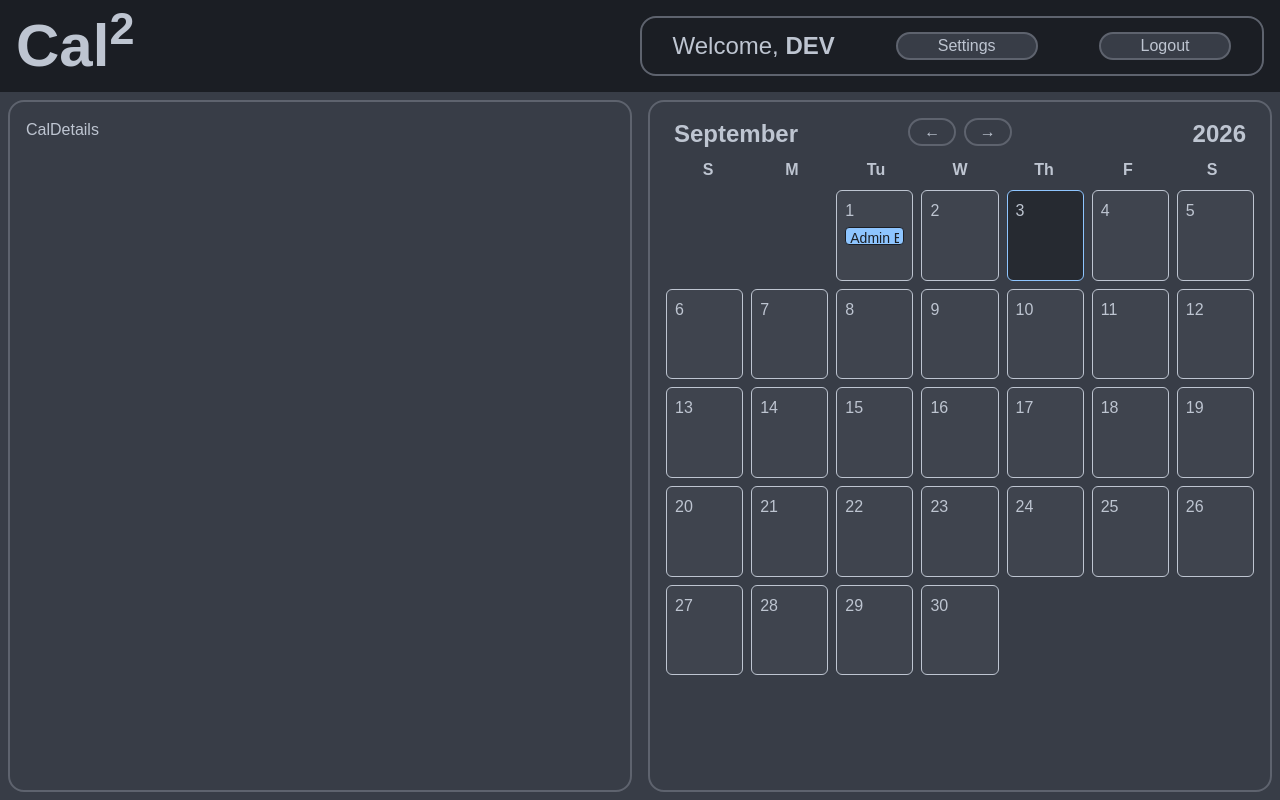
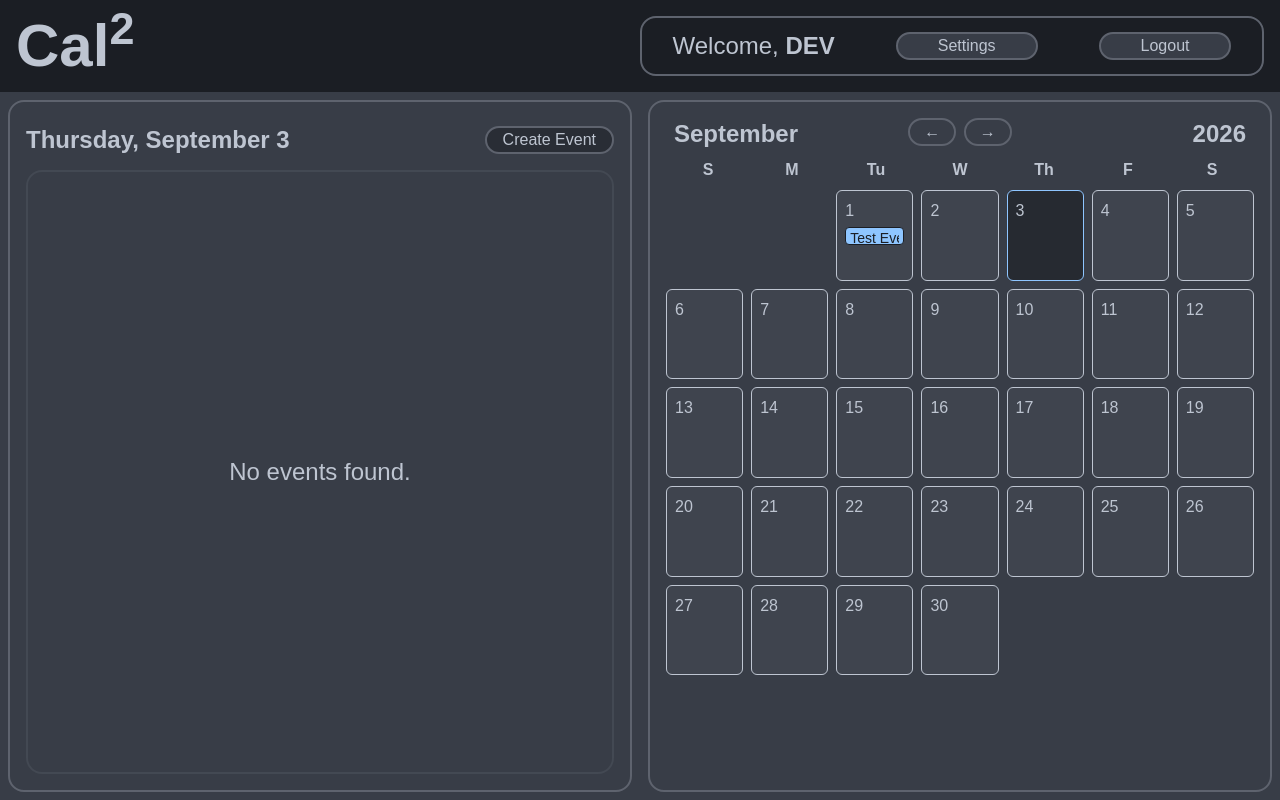
Before and after one commit to Thrivent-ETS-Cohort-2026/cmillett-calendar, a React (Vite) app: page / in a window 1280 px wide. Built offline with nearby package versions, Linux system fonts and the light colour scheme; data requests are answered from the project's data file.

Commit message:
added a basic implementation of the view events feature.

```diff
--- a/src/components/Dashboard/CalDetails.tsx
+++ b/src/components/Dashboard/CalDetails.tsx
@@ -1,10 +1,41 @@
+import { dayList, monthList } from "../../data/Data";
+import type { Days } from "../../types/DataTypes";
+import type { CalDetailsProps, EventListProps } from "../../types/PropTypes";
+import EventList from "./EventList";
 
 
-export default function CalDetails() {
+export default function CalDetails({ getSelectedDate, currentUser, userEvents }: CalDetailsProps) {
+
+
+    function findDay() {
+        const date: Date = new Date(getSelectedDate.year, getSelectedDate.month, getSelectedDate.day);
+        const dayArr: Days = dayList();
+
+        const dayOfWeek: number = date.getDay();
+        return dayArr[dayOfWeek];
+    }
+
+    const eventListProps: EventListProps = {
+        getSelectedDate: getSelectedDate,
+        currentUser: currentUser,
+        userEvents: userEvents
+    }
 
     return (
-        <section className="w-1/2 border-2 border-third rounded-2xl m-2 p-4">
-            <h1>CalDetails</h1>
+        <section className="w-1/2 flex flex-col border-2 border-third rounded-2xl m-2 p-4">
+            <header className="flex justify-between items-center mb-2">
+                <h1 className="text-2xl font-bold">
+                    {findDay()}, {monthList()[getSelectedDate.month]} {getSelectedDate.day}
+                </h1>
+
+                <button className="border-third border-2 rounded-2xl bg-prime/50 px-4 my-2 hover:bg-third">
+                    Create Event
+                </button>
+            </header>
+
+            <div className="grow border-2 border-third/30 rounded-2xl p-4">
+                <EventList {...eventListProps} />
+            </div>
         </section>
     )
 }
--- a/src/components/Dashboard/CalView.tsx
+++ b/src/components/Dashboard/CalView.tsx
@@ -1,8 +1,8 @@
 import { useState } from "react";
 import DayInfo from "./DayInfo";
 import type { CalViewProps, DayInfoProps } from "../../types/PropTypes";
-import { dayList, monthList } from "../../data/Data";
-import type { DateFormat, Months, Days } from "../../types/DataTypes";
+import { dayListShort, monthList } from "../../data/Data";
+import type { DateFormat, Months, DaysShort } from "../../types/DataTypes";
 
 
 export default function CalView({ currentDate, userEvents, getSelectedDate, setSelectedDate }: CalViewProps) {
@@ -28,7 +28,7 @@ export default function CalView({ currentDate, userEvents, getSelectedDate, setS
 
     // visual; not used for logic
     const months: Months = monthList();
-    const days: Days = dayList();
+    const days: DaysShort = dayListShort();
 
 
     function renderDays() {
--- a/src/components/Dashboard/Dashboard.tsx
+++ b/src/components/Dashboard/Dashboard.tsx
@@ -2,7 +2,7 @@ import { useEffect, useState } from "react";
 import { fetchEvents } from "../../service/EventService";
 
 import type { Event } from "../../types/ExternalTypes";
-import type { CalViewProps, DashboardProps } from "../../types/PropTypes";
+import type { CalDetailsProps, CalViewProps, DashboardProps } from "../../types/PropTypes";
 
 import CalDetails from "./CalDetails";
 import CalView from "./CalView";
@@ -17,16 +17,24 @@ export default function Dashboard({ currentUser }: DashboardProps) {
     const [currentUserEvents, setCurrentUserEvents] = useState<Event[]>([]);
     const [selectedDate, setSelectedDate] = useState<DateFormat>(currentDate);
 
-    useEffect(() => {console.log(selectedDate)}, [selectedDate])
+    useEffect(() => { console.log(selectedDate) }, [selectedDate])
 
-    useEffect(() => {(async () => {
-        const events: Event[] = await fetchEvents();
+    useEffect(() => {
+        (async () => {
+            const events: Event[] = await fetchEvents();
 
-        const findUserEvents: Event[] = events.filter((event) => event.createdBy === currentUser?.id);
+            const findUserEvents: Event[] = events.filter((event) => event.createdBy === currentUser?.id);
 
-        setCurrentUserEvents(findUserEvents);
-    })()}, [])
+            setCurrentUserEvents(findUserEvents);
+        })()
+    }, [])
 
+
+    const calDetailsProps: CalDetailsProps = {
+        getSelectedDate: selectedDate,
+        currentUser: currentUser,
+        userEvents: currentUserEvents
+    }
 
     const calViewProps: CalViewProps = {
         currentDate: currentDate,
@@ -37,7 +45,7 @@ export default function Dashboard({ currentUser }: DashboardProps) {
 
     return (
         <>
-            <CalDetails />
+            <CalDetails {...calDetailsProps} />
             <CalView {...calViewProps} />
         </>
     )
--- /dev/null
+++ b/src/components/Dashboard/EventList.tsx
@@ -0,0 +1,57 @@
+import type { Event } from "../../types/ExternalTypes";
+import type { EventListProps } from "../../types/PropTypes";
+
+
+export default function EventList({ getSelectedDate, currentUser, userEvents }: EventListProps) {
+
+    function findEvents(): Event[] {
+        let eventsFound: Event[] = [];
+
+        for (let event of userEvents) {
+            if (event.date.year === getSelectedDate.year &&
+                event.date.month === getSelectedDate.month &&
+                event.date.day === getSelectedDate.day
+            ) {
+                eventsFound.push(event);
+            }
+        }
+
+        return eventsFound;
+    }
+
+    const userEventsToday = findEvents();
+
+    function displayList() {
+        if (userEventsToday.length === 0) {
+            return (
+                <div className="flex h-full items-center justify-center">
+                    <p className="h-fit text-2xl">
+                        No events found.
+                    </p>
+                </div>
+            )
+        } else return (
+            <>
+                {userEventsToday.map((event) => {
+                    return (
+                        <button className="w-full bg-third/20 p-2 border border-blue-300 rounded flex">
+                            <div className="w-1/2 text-left">
+                                <p>{event.title}</p>
+                                <p>{event.time}</p>
+                            </div>
+                            <div className="w-1/2 overflow-scroll text-justify">
+                                <p>{event.description}</p>
+                            </div>
+                        </button>
+                    )
+                })}
+            </>
+        )
+    }
+
+    return (
+        <>
+            {displayList()}
+        </>
+    )
+}
--- a/src/data/Data.ts
+++ b/src/data/Data.ts
@@ -1,4 +1,4 @@
-import type { DateFormat, Days, Months } from "../types/DataTypes";
+import type { DateFormat, Days, DaysShort, Months } from "../types/DataTypes";
 
 export function getCurrentDate(): DateFormat {
 
@@ -33,6 +33,18 @@ export function monthList(): Months {
 
 export function dayList(): Days {
     return [
+        "Sunday",
+        "Monday",
+        "Tuesday",
+        "Wednesday",
+        "Thursday",
+        "Friday",
+        "Saturday"
+    ]
+}
+
+export function dayListShort(): DaysShort {
+    return [
         "S",
         "M",
         "Tu",
--- a/src/data/db.json
+++ b/src/data/db.json
@@ -18,9 +18,9 @@
         "month": 8,
         "day": 1
       },
-      "title": "Admin Event",
+      "title": "Test Event",
       "time": "12:00 PM",
-      "description": "Test event.",
+      "description": "This is a test event. It is a really interesting test event with lots of different tests in it. I'm not sure why, but I will be there. It is going to be a grand ol' time.",
       "location": "Minnesota",
       "createdBy": 0,
       "invitedTo": []
--- a/src/types/DataTypes.ts
+++ b/src/types/DataTypes.ts
@@ -21,6 +21,16 @@ export type Months = [
 ];
 
 export type Days = [
+    "Sunday",
+    "Monday",
+    "Tuesday",
+    "Wednesday",
+    "Thursday",
+    "Friday",
+    "Saturday"
+]
+
+export type DaysShort = [
     "S",
     "M",
     "Tu",
```
Also changed, not shown: src/types/PropTypes.ts (+12 -0 lines).
